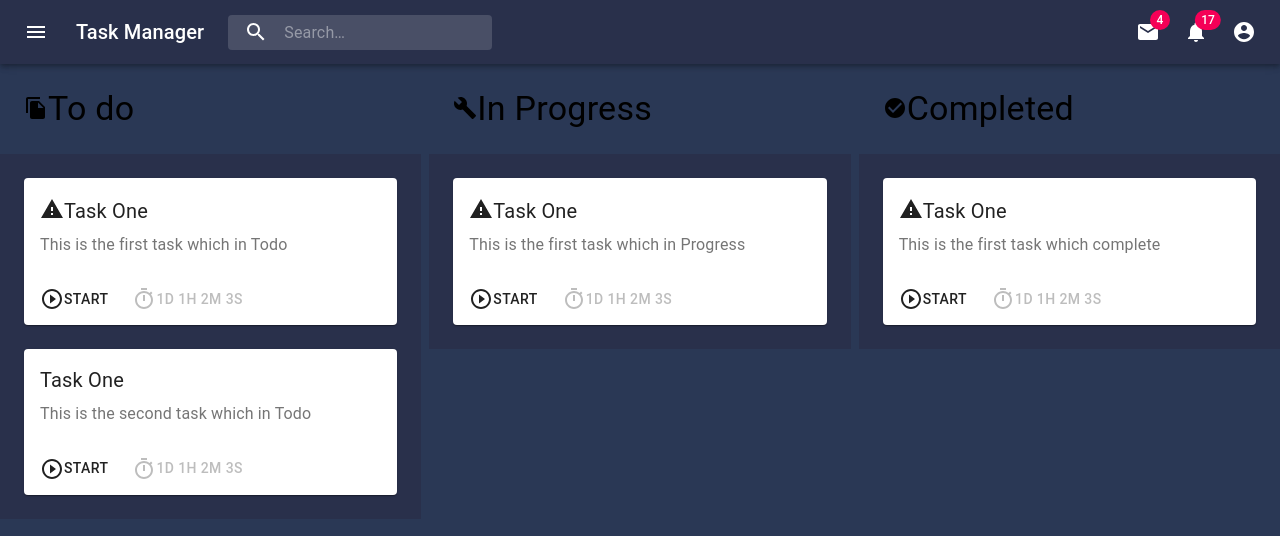
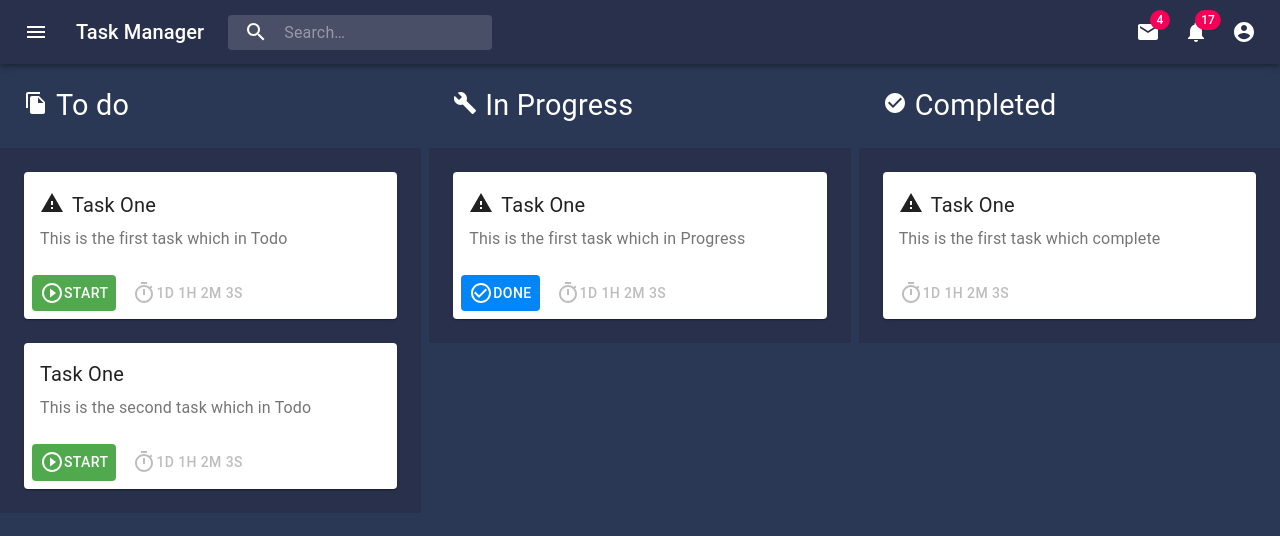
Before and after one commit to rishabh-khurana/Task-Manager, a React (Create React App) app: page / in a window 1280 px wide. Shown: the top 536 px of the page. Built offline with nearby package versions, Linux system fonts and the light colour scheme.

Commit message:
style update

```diff
--- a/src/components/HomePage.css
+++ b/src/components/HomePage.css
@@ -1,5 +1,6 @@
 .list-title {
     padding: 1.5rem;
+    color: white;
 }
 
 .list-container {
--- a/src/components/HomePage.js
+++ b/src/components/HomePage.js
@@ -37,7 +37,7 @@ class HomePage extends React.Component{
                 <Grid container spacing={1}>
                     <Grid item sm xs={12}>
                         <div className='list-title'>
-                            <Typography variant='h4'><FileCopyIcon/>To do</Typography>
+                            <Typography style={{fontSize:'1.8rem'}} variant='h4'><FileCopyIcon style={{marginRight:'0.5rem'}}/>To do</Typography>
                         </div>
                         <div className='list-container'>
                             {RenderTasks(this.state.data[0],this.state.Cardtypes.TODO)}
@@ -45,7 +45,7 @@ class HomePage extends React.Component{
                     </Grid>
                     <Grid item sm xs={12}>
                         <div className='list-title'>
-                            <Typography variant='h4'><BuildIcon/>In Progress</Typography>
+                            <Typography style={{fontSize:'1.8rem'}} variant='h4'><BuildIcon style={{marginRight:'0.5rem'}}/>In Progress</Typography>
                         </div>
                         <div className='list-container'>
                             {RenderTasks(this.state.data[1],this.state.Cardtypes.INPROGRESS)}
@@ -53,7 +53,7 @@ class HomePage extends React.Component{
                     </Grid>
                     <Grid item sm xs={12}>
                         <div className='list-title'>
-                            <Typography variant='h4'><CheckCircleIcon/>Completed</Typography>
+                            <Typography style={{fontSize:'1.8rem'}} variant='h4'><CheckCircleIcon style={{marginRight:'0.5rem'}}/>Completed</Typography>
                         </div>
                         <div className='list-container'>
                             {RenderTasks(this.state.data[2],this.state.Cardtypes.COMPLETED)}
--- a/src/components/Task.js
+++ b/src/components/Task.js
@@ -1,5 +1,5 @@
 import React from 'react';
-import { makeStyles } from '@material-ui/core/styles';
+// import { makeStyles } from '@material-ui/core/styles';
 import Card from '@material-ui/core/Card';
 import CardActions from '@material-ui/core/CardActions';
 import CardContent from '@material-ui/core/CardContent';
@@ -8,8 +8,11 @@ import Typography from '@material-ui/core/Typography';
 import PlayCircleOutlineIcon from '@material-ui/icons/PlayCircleOutline';
 import TimerIcon from '@material-ui/icons/Timer';
 import WarningIcon from '@material-ui/icons/Warning';
+import { CardTypes,ImportanceType } from '../utils/flags';
+import { withStyles } from '@material-ui/core/styles';
+import CheckCircleOutlineIcon from '@material-ui/icons/CheckCircleOutline';
 
-const useStyles = makeStyles({
+const styles = (theme) => ({
   card: {
     marginBottom: '1.5rem',
     "&:last-child": {
@@ -21,33 +24,48 @@ const useStyles = makeStyles({
   },
   titleIcon: {
     top: '0.2rem',
-    position: 'relative'
+    position: 'relative',
+    marginRight: '0.5rem'
   }
 });
 
-function SimpleCard(props) {
+class SimpleCard extends React.Component{
 
-  const classes = useStyles();
+  constructor(){
+    //const classes = useStyles();
+    super()
+    this.state={
+      //classes:classes
+      cardTypes:CardTypes,
+      importanceType:ImportanceType
+  }
+}
 
+  render(){
+    const { classes } = this.props;
     return (
       <Card className={classes.card}>
         <CardContent>
           <Typography className={classes.title} component="h2" gutterBottom>
-          {props.data.importance === "High" ? <WarningIcon className={classes.titleIcon}/>:null}
-          {props.data.taskName}
+            {this.props.data.importance === this.state.importanceType.HIGH ? <WarningIcon className={classes.titleIcon}/>:null}
+            {this.props.data.taskName}
           </Typography>
           <Typography component="p" color="textSecondary">
-          {props.data.taskdesc}
+            {this.props.data.taskdesc}
           </Typography>
         </CardContent>
         <CardActions>
-        <Button><PlayCircleOutlineIcon/>Start</Button>
+          {this.props.cardtype === this.state.cardTypes.TODO ? <Button style={{backgroundColor:'#50aa4d', color: 'white'}}><PlayCircleOutlineIcon/>Start</Button>:null}
+          {this.props.cardtype === this.state.cardTypes.INPROGRESS ? <Button style={{backgroundColor:'#0086f9', color: 'white'}}><CheckCircleOutlineIcon/>Done</Button>:null}
           <Button disabled>
             <TimerIcon/>1d 1h 2m 3s
           </Button>
         </CardActions>
       </Card>
+
     );
+
+  }
 }
 
-export default SimpleCard;
+export default withStyles(styles)(SimpleCard);
--- a/src/utils/flags.js
+++ b/src/utils/flags.js
@@ -1,7 +1,14 @@
-const CardTypes = {
+// The flags file makes it easier to change string flags from one place
+
+export const CardTypes = {
     TODO:"TODO",
     INPROGRESS:"INPROGRESS",
     COMPLETED:"COMPLETED"
 };
 
+export const ImportanceType ={
+    HIGH:'High',
+    LOW:'Low'
+}
+
 export default CardTypes;
```
Lines whose indentation alone changed are shown as unchanged.
